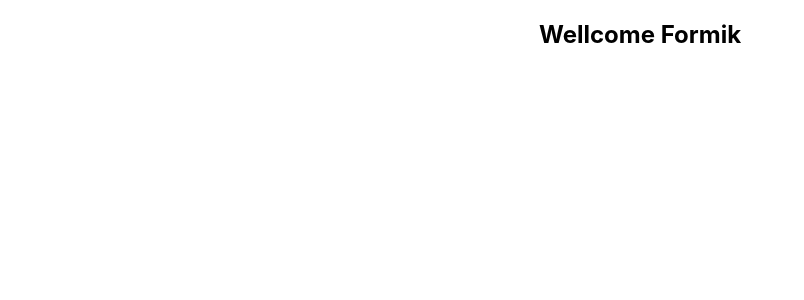
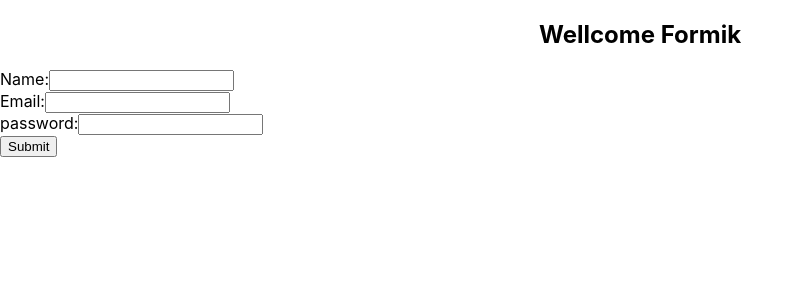
Before and after one commit to abusayed22/Formik-prcticing, a React (Create React App) app: page / in a window 1280 px wide. Shown: the top 300 px of the page, without its empty margins (0-804 px from the left). Built offline with nearby package versions, Linux system fonts and the light colour scheme.

Commit message:
form handling from formik state

```diff
--- a/src/App.js
+++ b/src/App.js
@@ -1,8 +1,10 @@
+import Register from "./components/Register";
 
 function App() {
   return (
     <div className="App">
       <h2 style={{textAlign:'center'}}>Wellcome Formik </h2>
+      <Register />
     </div>
   );
 }
--- a/src/components/Register.js
+++ b/src/components/Register.js
@@ -8,13 +8,29 @@
             email: '',
             password: ''
         },
-
+        onSubmit: ( value ) => {
+            console.log(value);
+        }
     })
 
-    return(<div style={{width: '300px',height: "70vh",}}>
-        <form>
-            <label>Name:</label>
+    return (<div style={{ width: '300px', height: "70vh", }}>
+        <form onSubmit={formik.handleSubmit}>
+            <div>
+                <label htmlFor="name">Name:</label>
+                <input type={'text'} id='name' name="name" value={formik.values.name} onChange={formik.handleChange}/>
+            </div>
 
+            <div>
+                <label>Email:</label>
+                <input type={'email'} id='email' name="email" value={formik.values.email} onChange={formik.handleChange} />
+            </div>
+
+            <div>
+                <label>password:</label>
+                <input type={'password'} id='password' name="password" value={formik.values.password} onChange={formik.handleChange}/>
+            </div>
+
+            <button type="submit">Submit</button>
         </form>
     </div>)
 }
```
